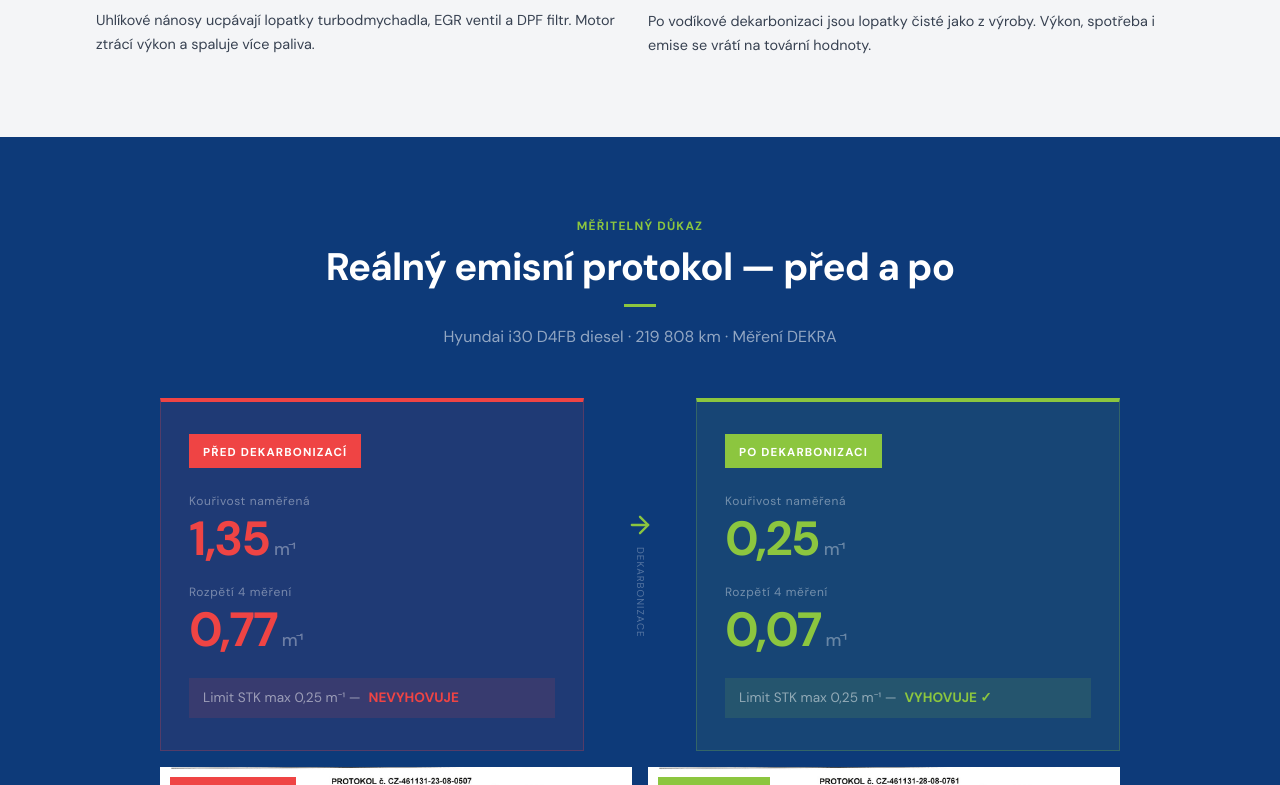
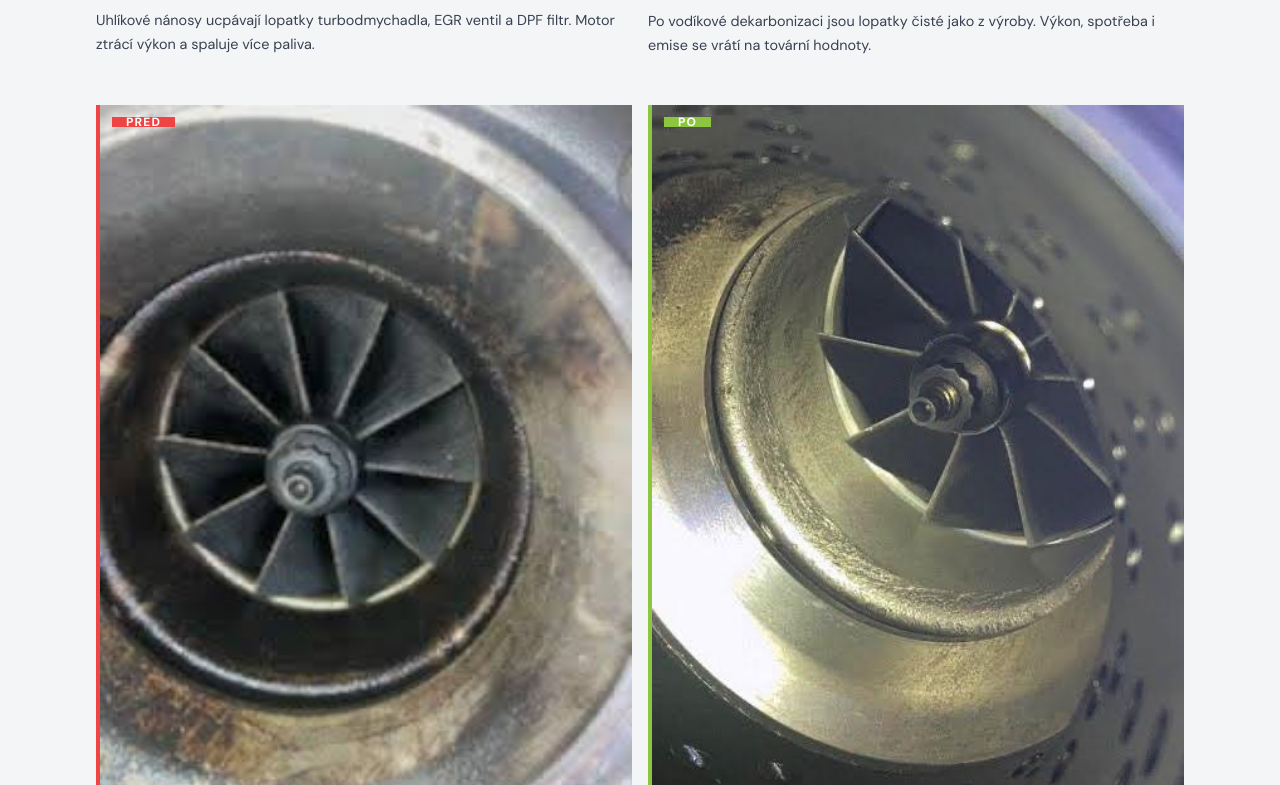
Before and after one commit to Boza-Analytics/bezkarbonu-landing, a Next.js app: page / in a window 1280 px wide. Shown: the part 4335-5120 px from the top of the page. Built offline with nearby package versions, Linux system fonts and the light colour scheme.

Commit message:
Add second before/after turbo photo example in BeforeAfter section

```diff
--- a/app/page.tsx
+++ b/app/page.tsx
@@ -1264,7 +1264,8 @@ function BeforeAfter() {
           </p>
         </div>
 
-        <div className="grid grid-cols-1 md:grid-cols-2 gap-4">
+        {/* Example 1 */}
+        <div className="grid grid-cols-1 md:grid-cols-2 gap-4" style={{ marginBottom: "48px" }}>
           {/* BEFORE */}
           <div>
             <div style={{ position: "relative", borderLeft: `4px solid #ef4444`, overflow: "hidden", lineHeight: 0 }}>
@@ -1304,6 +1305,51 @@ function BeforeAfter() {
             </div>
             <p style={{ fontFamily: FONT, fontSize: "0.9rem", color: C.textMd, marginTop: "12px", lineHeight: 1.65 }}>
               Po vodíkové dekarbonizaci jsou lopatky čisté jako z výroby. Výkon, spotřeba i emise se vrátí na tovární hodnoty.
+            </p>
+          </div>
+        </div>
+
+        {/* Example 2 */}
+        <div className="grid grid-cols-1 md:grid-cols-2 gap-4">
+          {/* BEFORE 2 */}
+          <div>
+            <div style={{ position: "relative", borderLeft: `4px solid #ef4444`, overflow: "hidden", lineHeight: 0 }}>
+              <Image
+                src="/turbo2-pred.jpg"
+                alt="Díl motoru před dekarbonizací — uhlíkové usazeniny"
+                width={1349} height={842}
+                style={{ width: "100%", height: "auto", display: "block" }}
+              />
+              <div style={{
+                position: "absolute", top: "12px", left: "12px",
+                background: "#ef4444", color: "#fff",
+                fontFamily: FONT, fontWeight: 700, fontSize: "0.75rem",
+                letterSpacing: "0.1em", padding: "5px 14px",
+              }}>PŘED</div>
+            </div>
+            <p style={{ fontFamily: FONT, fontSize: "0.9rem", color: C.textMd, marginTop: "12px", lineHeight: 1.65 }}>
+              Dlouhodobé usazeniny karbonu na dílu motoru omezují průtok plynů a snižují účinnost celého systému.
+            </p>
+          </div>
+
+          {/* AFTER 2 */}
+          <div>
+            <div style={{ position: "relative", borderLeft: `4px solid ${C.lime}`, overflow: "hidden", lineHeight: 0 }}>
+              <Image
+                src="/turbo2-po.jpg"
+                alt="Díl motoru po dekarbonizaci — čistý povrch"
+                width={1349} height={843}
+                style={{ width: "100%", height: "auto", display: "block" }}
+              />
+              <div style={{
+                position: "absolute", top: "12px", left: "12px",
+                background: C.lime, color: "#fff",
+                fontFamily: FONT, fontWeight: 700, fontSize: "0.75rem",
+                letterSpacing: "0.1em", padding: "5px 14px",
+              }}>PO</div>
+            </div>
+            <p style={{ fontFamily: FONT, fontSize: "0.9rem", color: C.textMd, marginTop: "12px", lineHeight: 1.65 }}>
+              Vodík rozloží veškerý karbon bez mechanického zásahu. Díl je čistý, průtok obnoven, motor pracuje efektivněji.
             </p>
           </div>
         </div>
```
Also changed, not shown: public/turbo2-po.jpg (added), public/turbo2-pred.jpg (added).
